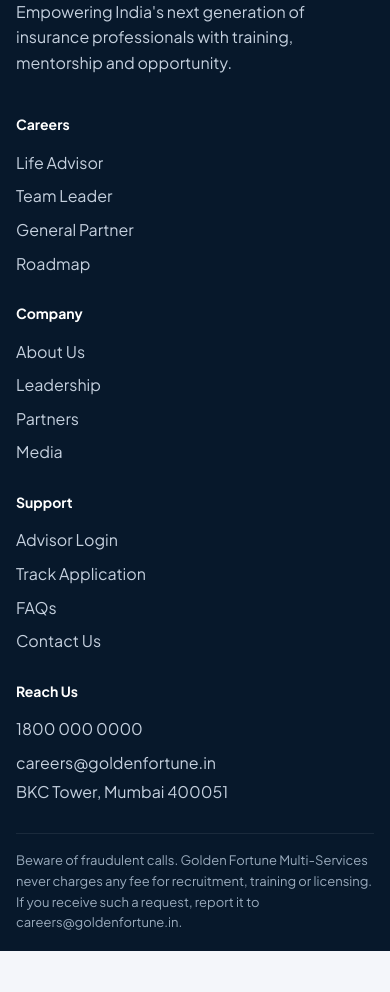
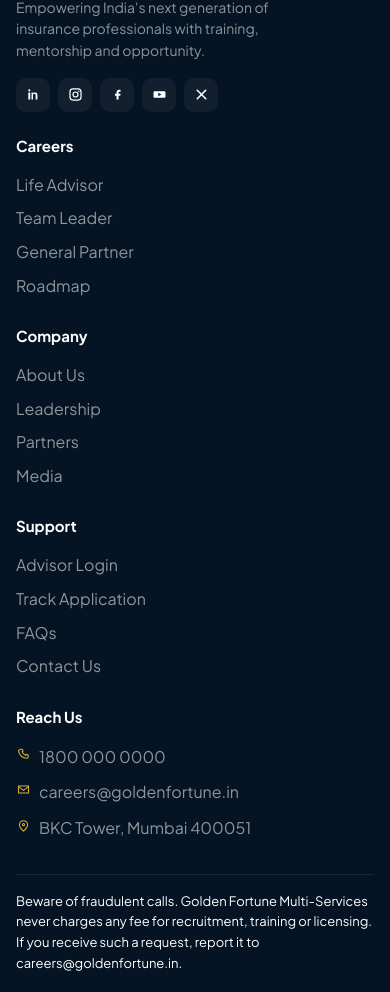
Before and after one commit to graminjagaran/mlm-demo, a Next.js app: page / in a window 390 px wide. Shown: the part 10527-11519 px from the top of the page. Before the commit the page ends 11478 px from the top, so only its background shows below. Built offline with nearby package versions, Linux system fonts and the light colour scheme.

Commit message:
Match the footer to the client design.
Add LinkedIn, Instagram, Facebook, YouTube and X icons, gold phone, email and location icons, and the muted link color from the PDF.

Co-authored-by: graminjagaran <graminjagaran@users.noreply.github.com>

```diff
--- a/app/globals.css
+++ b/app/globals.css
@@ -623,19 +623,32 @@ textarea { min-height: 110px; resize: vertical; }
 .form-ok { background: #f4fbf6; border: 1px solid #d7eedd; border-radius: 16px; padding: 18px; }
 .form-ok b { color: var(--navy); font-size: 18px; }
 
-.footer { background: var(--navy-deep); color: #c5d0de; padding: 48px 0 18px; }
+.footer { background: #051424; color: #8e959c; padding: 48px 0 18px; }
 .footer-grid { display: grid; grid-template-columns: 1.4fr repeat(4, 1fr); gap: 22px; }
-.footer h4 { margin: 0 0 10px; color: white; font-size: 14px; }
-.footer a { display: block; padding: 4px 0; color: #c5d0de; }
-.footer a:hover { color: var(--gold-2); }
+.footer p { margin: 14px 0 0; max-width: 280px; color: #8e959c; font-size: 14px; line-height: 1.55; }
+.footer h4 { margin: 0 0 10px; color: #fff; font-size: 15px; font-weight: 700; }
+.footer a { display: block; padding: 4px 0; color: #8e959c; }
+.footer a:hover { color: #fff; }
 .footer .brand-text strong { color: white; }
 .footer .brand-text span { color: var(--gold-2); }
+.socials { display: flex; gap: 8px; margin-top: 16px; }
+.socials a {
+  display: grid; place-items: center;
+  width: 34px; height: 34px; padding: 0;
+  border-radius: 10px;
+  background: #111f2f;
+  color: #fff;
+}
+.socials a svg { width: 17px; height: 17px; }
+.socials a:hover { background: #1c3148; color: #fff; }
+.reach a, .reach span { display: flex; align-items: flex-start; gap: 8px; padding: 5px 0; color: #8e959c; }
+.reach svg { width: 15px; height: 15px; color: #d4af37; flex: none; margin-top: 3px; }
 .warn {
   margin-top: 28px;
   border-top: 1px solid rgba(255,255,255,.08);
   padding-top: 16px;
   font-size: 13px;
-  color: #9aabbd;
+  color: #fff;
 }
 
 .page-hero { padding: 54px 0 10px; }
--- a/components/Footer.tsx
+++ b/components/Footer.tsx
@@ -1,6 +1,46 @@
 import Link from "next/link";
 import { site } from "@/lib/site";
 import { Logo } from "./Logo";
+
+function SocialIcon({ name }: { name: string }) {
+  if (name === "LinkedIn") {
+    return (
+      <svg viewBox="0 0 24 24" aria-hidden="true">
+        <path fill="currentColor" d="M4.7 9.2H7.4V19H4.7V9.2zM6.05 4.6a1.55 1.55 0 1 1 0 3.1 1.55 1.55 0 0 1 0-3.1zM9.2 9.2h2.55v1.34h.04c.36-.67 1.23-1.38 2.53-1.38 2.71 0 3.21 1.78 3.21 4.1V19H15v-5.12c0-1.22-.02-2.79-1.7-2.79-1.7 0-1.96 1.33-1.96 2.7V19H9.2V9.2z" />
+      </svg>
+    );
+  }
+  if (name === "Instagram") {
+    return (
+      <svg viewBox="0 0 24 24" fill="none" aria-hidden="true">
+        <rect x="4.2" y="4.2" width="15.6" height="15.6" rx="4.2" stroke="currentColor" strokeWidth="1.7" />
+        <circle cx="12" cy="12" r="3.5" stroke="currentColor" strokeWidth="1.7" />
+        <circle cx="16.7" cy="7.3" r="1" fill="currentColor" />
+      </svg>
+    );
+  }
+  if (name === "Facebook") {
+    return (
+      <svg viewBox="0 0 24 24" aria-hidden="true">
+        <path fill="currentColor" d="M14.2 8.2h2.1V5.4h-2.1c-2.15 0-3.6 1.55-3.6 3.9v1.7H8.4v2.8h2.2V19h2.9v-5.2h2.3l.6-2.8h-2.9V9.5c0-.7.35-1.3 1.7-1.3z" />
+      </svg>
+    );
+  }
+  if (name === "YouTube") {
+    return (
+      <svg viewBox="0 0 24 24" aria-hidden="true">
+        <path fill="currentColor" fillRule="evenodd" d="M5.2 7.4h13.6c.9 0 1.6.7 1.6 1.6v6c0 .9-.7 1.6-1.6 1.6H5.2c-.9 0-1.6-.7-1.6-1.6v-6c0-.9.7-1.6 1.6-1.6zm5 2.15 4.7 2.45-4.7 2.45V9.55z" />
+      </svg>
+    );
+  }
+  return (
+    <svg viewBox="0 0 24 24" fill="none" aria-hidden="true">
+      <path d="M6 6l12 12M18 6L6 18" stroke="currentColor" strokeWidth="2.2" strokeLinecap="round" />
+    </svg>
+  );
+}
+
+const socials = ["LinkedIn", "Instagram", "Facebook", "YouTube", "X"] as const;
 
 export function Footer() {
   return (
@@ -9,6 +49,13 @@ export function Footer() {
         <div>
           <Logo />
           <p>Empowering India&apos;s next generation of insurance professionals with training, mentorship and opportunity.</p>
+          <div className="socials">
+            {socials.map((name) => (
+              <a key={name} href="#" aria-label={name}>
+                <SocialIcon name={name} />
+              </a>
+            ))}
+          </div>
         </div>
         <div>
           <h4>Careers</h4>
@@ -31,11 +78,20 @@ export function Footer() {
           <Link href="/faq/">FAQs</Link>
           <Link href="/contact/">Contact Us</Link>
         </div>
-        <div>
+        <div className="reach">
           <h4>Reach Us</h4>
-          <a href={site.phoneHref}>{site.phoneDisplay}</a>
-          <a href={`mailto:${site.email}`}>{site.email}</a>
-          <span>{site.address.replace("Level 9, ", "")}</span>
+          <a href={site.phoneHref}>
+            <svg viewBox="0 0 24 24" fill="none" aria-hidden="true"><path d="M7 3.5h3.1l1.3 3.1-1.8 1.1a12 12 0 0 0 5.7 5.7l1.1-1.8 3.1 1.3V16a2 2 0 0 1-2 2A15 15 0 0 1 4 6.5a2 2 0 0 1 2-2z" stroke="currentColor" strokeWidth="1.7" strokeLinejoin="round" /></svg>
+            {site.phoneDisplay}
+          </a>
+          <a href={`mailto:${site.email}`}>
+            <svg viewBox="0 0 24 24" fill="none" aria-hidden="true"><path d="M4 6.5h16v11H4v-11z" stroke="currentColor" strokeWidth="1.7" /><path d="M4 7.5l8 6 8-6" stroke="currentColor" strokeWidth="1.7" strokeLinejoin="round" /></svg>
+            {site.email}
+          </a>
+          <span>
+            <svg viewBox="0 0 24 24" fill="none" aria-hidden="true"><path d="M12 21s6.5-5.8 6.5-10.2a6.5 6.5 0 1 0-13 0C5.5 15.2 12 21 12 21z" stroke="currentColor" strokeWidth="1.7" /><circle cx="12" cy="10.6" r="1.7" stroke="currentColor" strokeWidth="1.7" /></svg>
+            {site.address.replace("Level 9, ", "")}
+          </span>
         </div>
       </div>
       <div className="wrap warn">
```
